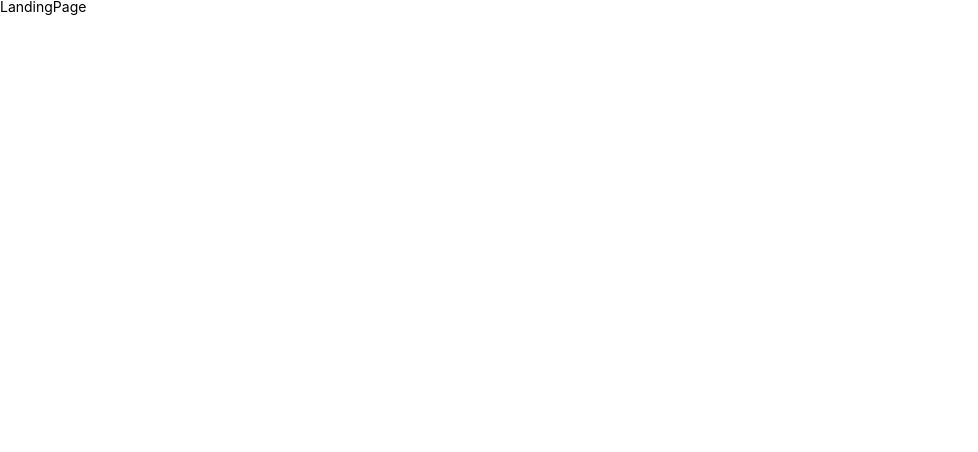
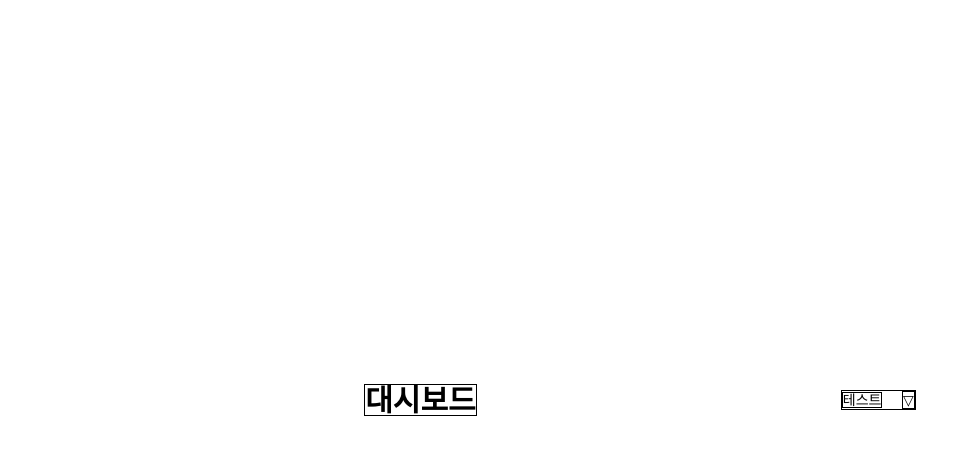
Before and after one commit to devMarco14/ADashboard, a React (Create React App) app: page / in a window 1280 px wide. Shown: the top 452 px of the page, without its empty margins (0-978 px from the left). Built offline with nearby package versions, Linux system fonts and the light colour scheme; a web font is replaced by a local one.

Commit message:
#2 design : 대시보드 레이아웃 마크업 착수 - h1, 셀렉트 박스 기본 형태 생성 및 배치

```diff
--- a/package.json
+++ b/package.json
@@ -27,7 +27,8 @@
     "start": "react-scripts start",
     "build": "react-scripts build",
     "test": "react-scripts test",
-    "eject": "react-scripts eject"
+    "eject": "react-scripts eject",
+    "server": "json-server --watch ./src/database/database.json --port 8080"
   },
   "eslintConfig": {
     "extends": [
--- /dev/null
+++ b/src/components/dashboard/DashboardLayout.tsx
@@ -0,0 +1,28 @@
+import React, { useState } from 'react';
+import styled from 'styled-components';
+import SelectBox from './subComponents/SelectBox';
+
+export default function DashboardLayout() {
+  const [week, setWeek] = useState<string>('테스트');
+
+  return (
+    <ChangeOrDeleteThisLater>
+      <DashboardHeader>대시보드</DashboardHeader>
+      <SelectBox week={week} />
+    </ChangeOrDeleteThisLater>
+  );
+}
+
+const ChangeOrDeleteThisLater = styled.article`
+  width: 100vw;
+  height: 100vh;
+  display: flex;
+  justify-content: space-evenly;
+  align-items: center;
+  * {
+    border: 1px solid black;
+  }
+`;
+const DashboardHeader = styled.h1`
+  font-size: calc(${({ theme }) => theme.fontSizes.xxlarge} * 1.5);
+`;
--- /dev/null
+++ b/src/components/dashboard/subComponents/SelectBox.tsx
@@ -0,0 +1,44 @@
+import React from 'react';
+import styled from 'styled-components';
+
+type SelectBoxPropsType = {
+  week: string;
+};
+
+export default function SelectBox({ week }: SelectBoxPropsType) {
+  const [isSelectBoxVisible, setIsSelectBoxVisible] =
+    React.useState<boolean>(false);
+
+  function handleClick(event: React.MouseEvent): void {
+    setIsSelectBoxVisible(!isSelectBoxVisible);
+  }
+  return (
+    <SelectBoxLayout>
+      <span>{week}</span>
+      <button type="button" onClick={handleClick}>
+        ▽
+      </button>
+      <SelectItemsContainer isVisible={isSelectBoxVisible}>
+        <li>날짜 1</li>
+        <li>날짜 2</li>
+        <li>날짜 3</li>
+        <li>날짜 4</li>
+        <li>날짜 5</li>
+      </SelectItemsContainer>
+    </SelectBoxLayout>
+  );
+}
+
+const SelectBoxLayout = styled.section`
+  width: 75px;
+  display: flex;
+  justify-content: space-between;
+  align-items: center;
+  position: relative;
+`;
+const SelectItemsContainer = styled.ul<{ isVisible: boolean }>`
+  width: 100%;
+  position: absolute;
+  top: 100%;
+  display: ${({ isVisible }) => (isVisible ? 'block' : 'none')};
+`;
--- a/src/routes/Routing.tsx
+++ b/src/routes/Routing.tsx
@@ -2,13 +2,14 @@ import LandingPage from 'pages/LandingPage';
 import NotFoundPage from 'pages/NotFoundPage';
 import React from 'react';
 import { Route, Routes } from 'react-router-dom';
+import DashboardLayout from 'components/dashboard/DashboardLayout';
 import Path from './Path';
 
 function Routing() {
   return (
     <Routes>
       <Route path="*" element={<NotFoundPage />} />
-      <Route path={Path.LandingPage} element={<LandingPage />} />
+      <Route path={Path.LandingPage} element={<DashboardLayout />} />
     </Routes>
   );
 }
```
